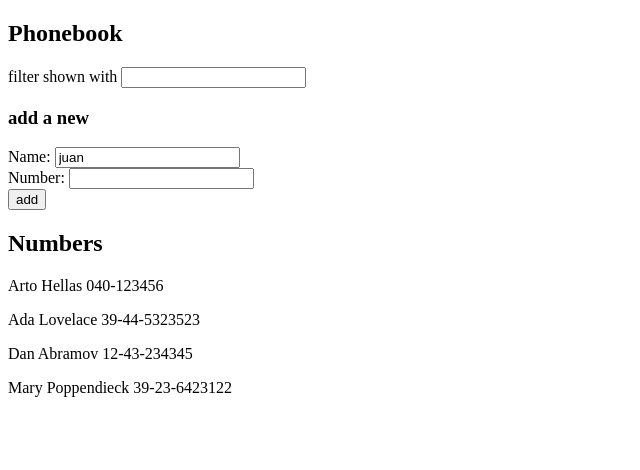
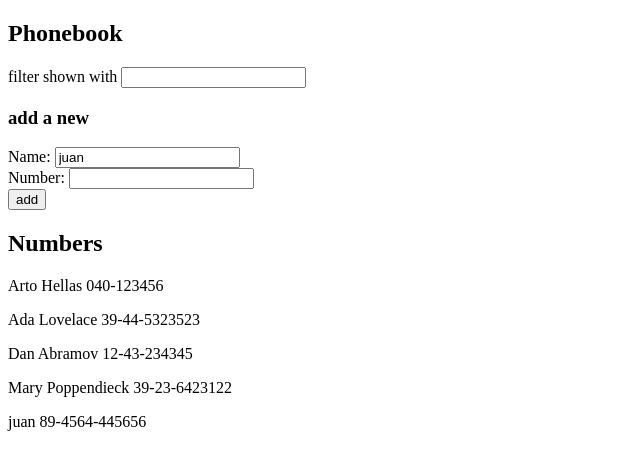
Before and after one commit to vrsno/Full-Stack-Open, a React (Vite) app in the folder part2/phone-book/: page / in a window 1280 px wide. Shown: the top 470 px of the page, without its empty margins (0-640 px from the left). Built offline with nearby package versions, Linux system fonts and the light colour scheme; data requests are answered from the project's data file.

Commit message:
paso 9 uncomming

```diff
--- a/part2/phone-book/src/App.jsx
+++ b/part2/phone-book/src/App.jsx
@@ -2,19 +2,17 @@ import { useEffect, useState } from "react";
 import { Filter } from "./components/Filter";
 import { PersonForm } from "./components/PersonForm";
 import { Persons } from "./components/Persons";
-import axios from "axios";
+import personServices from "./services/person";
 
 const App = () => {
   const [persons, setPersons] = useState([]);
   const [newName, setNewName] = useState("juan");
-  const [number, setNewNumber] = useState("");
+  const [number, setNumber] = useState("");
   const [showAll, setShowAll] = useState("");
 
   useEffect(() => {
-    axios.get("http://localhost:3001/persons").then((res) => {
-      const response = res.data;
-      console.log(response);
-      setPersons(response);
+    personServices.getAll().then((initialPersons) => {
+      setPersons(initialPersons);
     });
   }, []);
 
@@ -22,21 +20,26 @@ const App = () => {
     e.preventDefault();
     const newPersonObj = {
       name: newName,
-      id: persons.length + 1,
       tel: number,
     };
 
     if (persons.some((person) => person.name === newName)) {
       alert(`${newName} is already added to phonebook`);
-    } else {
-      setPersons(persons.concat(newPersonObj));
-      setNewName("");
-      setNewNumber("");
+      return;
     }
+    personServices
+      .create(newPersonObj)
+      .then((returnedPerson) => {
+        setPersons(persons.concat(returnedPerson));
+        setNewName("");
+        setNumber("");
+      })
+      .catch((error) => {
+        console.log(error);
+      });
   };
-
   const filteredPersons = persons.filter((person) =>
-    person.name.toLowerCase().includes(showAll.toLowerCase())
+    person.name?.toLowerCase().includes(showAll.toLowerCase() || "")
   );
 
   const handleFilter = (event) => {
@@ -48,7 +51,7 @@ const App = () => {
   };
 
   const handleNumberChange = (e) => {
-    setNewNumber(e.target.value);
+    setNumber(e.target.value);
   };
 
   return (
--- a/part2/phone-book/src/components/PersonForm.jsx
+++ b/part2/phone-book/src/components/PersonForm.jsx
@@ -8,10 +8,10 @@ export const PersonForm = ({
   return (
     <form onSubmit={handleSubmit}>
       <div>
-        Name: <input value={newName} onChange={handleNameChange} />
+        Name: <input required value={newName} onChange={handleNameChange} />
       </div>
       <div>
-        Number: <input value={number} onChange={handleNumberChange} />
+        Number: <input required value={number} onChange={handleNumberChange} />
       </div>
       <div>
         <button type="submit">add</button>
--- a/part2/phone-book/src/db.json
+++ b/part2/phone-book/src/db.json
@@ -1,24 +1,29 @@
 {
-    "persons":[
+  "persons": [
     {
       "name": "Arto Hellas",
       "tel": "040-123456",
-        "id": 1
+      "id": "1"
     },
     {
       "name": "Ada Lovelace",
       "tel": "39-44-5323523",
-        "id": 2
+      "id": "2"
     },
     {
       "name": "Dan Abramov",
       "tel": "12-43-234345",
-        "id": 3
+      "id": "3"
     },
     {
       "name": "Mary Poppendieck",
       "tel": "39-23-6423122",
-        "id": 4
+      "id": "4"
+    },
+    {
+      "id": "e318",
+      "name": "juan",
+      "tel": "89-4564-445656"
     }
   ]
 }
--- /dev/null
+++ b/part2/phone-book/src/services/person.js
@@ -0,0 +1,23 @@
+import axios from "axios";
+const baseUrl = "http://localhost:3001/persons";
+
+const getAll = () => {
+  const request = axios.get(baseUrl);
+  return request.then((response) => response.data);
+};
+
+const create = (newObject) => {
+  const request = axios.post(baseUrl, newObject);
+  return request.then((response) => response.data);
+};
+
+const update = (id, newObject) => {
+  const request = axios.put(`${baseUrl}/${id}`, newObject);
+  return request.then((response) => response.data);
+};
+
+export default {
+  getAll,
+  create,
+  update,
+};
```
Also changed, not shown: part2/phone-book/src/components/Delete.jsx (added, +7 -0 lines). Lines whose indentation alone changed are shown as unchanged.
